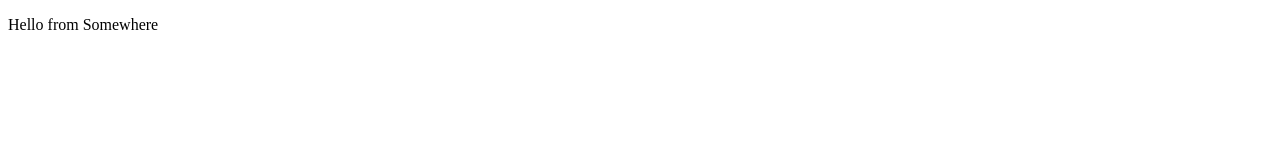
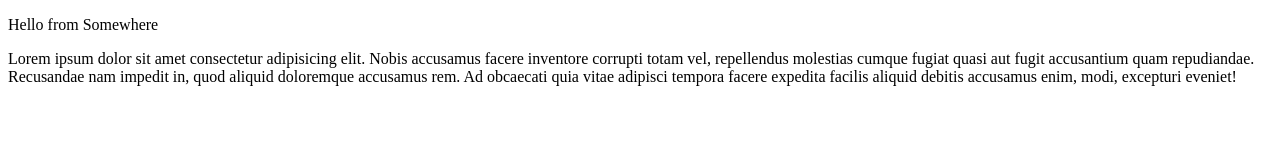
Before and after one commit to eyedear/playground, a plain HTML site: page index.html in a window 1280 px wide. Drawn offline with Linux system fonts and the light colour scheme.

Commit message:
added lorem from github

```diff
--- a/index.html
+++ b/index.html
@@ -9,6 +9,7 @@
 <body>
     <div>
         <p>Hello from Somewhere</p>
+        <div class="mid">Lorem ipsum dolor sit amet consectetur adipisicing elit. Nobis accusamus facere inventore corrupti totam vel, repellendus molestias cumque fugiat quasi aut fugit accusantium quam repudiandae. Recusandae nam impedit in, quod aliquid doloremque accusamus rem. Ad obcaecati quia vitae adipisci tempora facere expedita facilis aliquid debitis accusamus enim, modi, excepturi eveniet!</div>
     </div>
 </body>
 </html>
```
